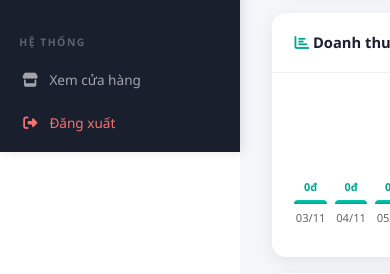
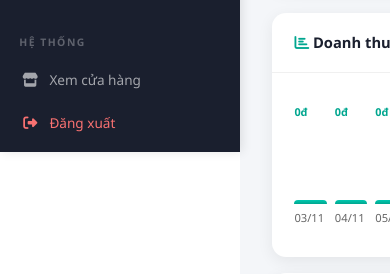
Before and after one commit to TheNext9999/STDshop, a Django app: page /admin-panel/ in a window 390 px wide. Shown: the part 858-1132 px from the top of the page. Run offline with Django 5.2, Linux system fonts and the light colour scheme; a user stored in the database is signed in; data comes from the database, SQL or seed files in the repository; data that the repository does not hold is empty; some libraries are stand-ins or nearby versions.

Commit message:
style: Update bar chart layout for improved responsiveness

```diff
--- a/static/css/dashboard.css
+++ b/static/css/dashboard.css
@@ -49,13 +49,17 @@
 .kpi-info .kpi-label { font-size: .78rem; color: #666; margin-top: .25rem; }
 
 /* Biểu đồ doanh thu (CSS bar chart đơn giản) */
-.bar-chart { display: flex; align-items: flex-end; gap: .5rem; height: 140px; padding: .5rem 0; }
-.bar-col { flex: 1; display: flex; flex-direction: column; align-items: center; gap: .3rem; }
+.bar-chart { display: flex; align-items: stretch; gap: .5rem; height: 140px; padding: .5rem 0; }
+.bar-col {
+    flex: 1; display: grid; grid-template-rows: auto minmax(0, 1fr) auto;
+    align-items: center; gap: .3rem; height: 100%;
+}
 .bar-fill {
     width: 100%; border-radius: 4px 4px 0 0;
     background: linear-gradient(to top, var(--primary-dark), var(--primary));
     transition: height .5s ease;
     min-height: 4px;
+    align-self: end;
 }
 .bar-fill:hover { background: linear-gradient(to top, #f59e0b, #f5a623); }
 .bar-label { font-size: .7rem; color: #666; font-weight: 500; }
```
